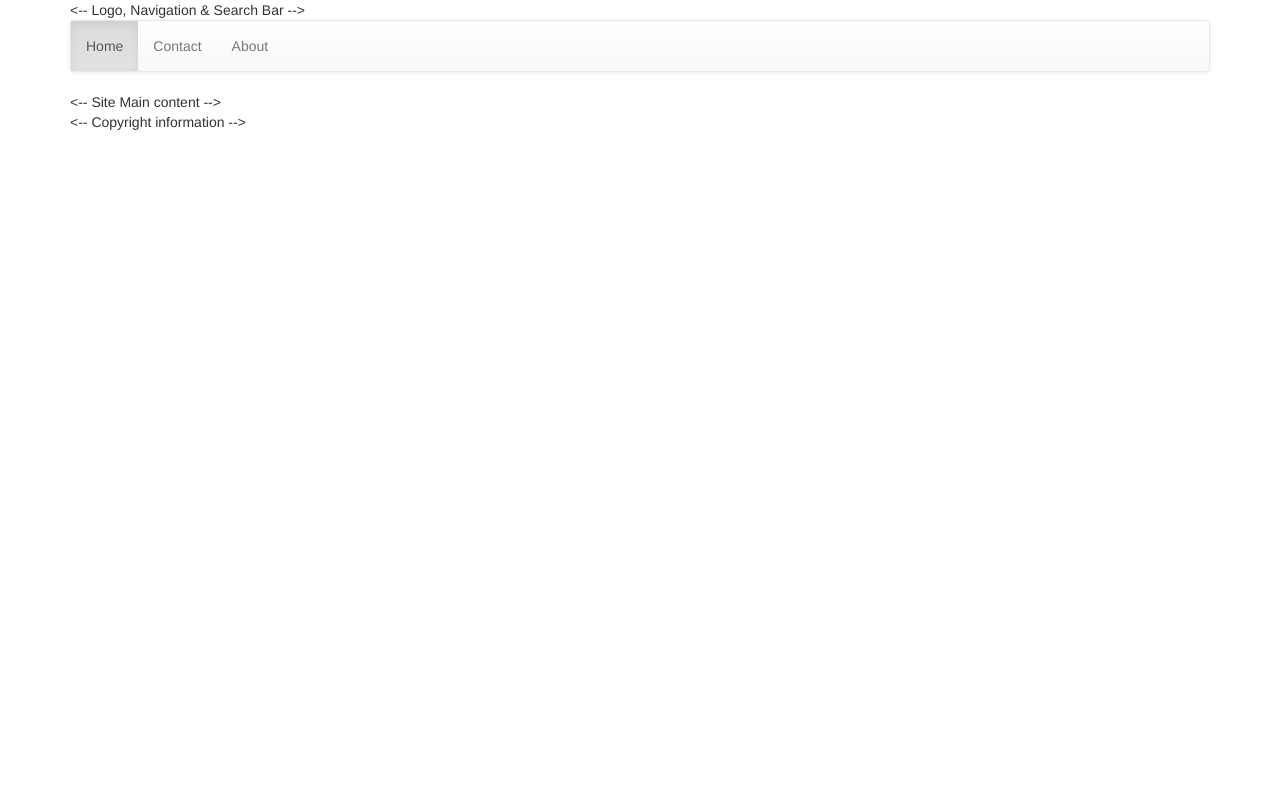
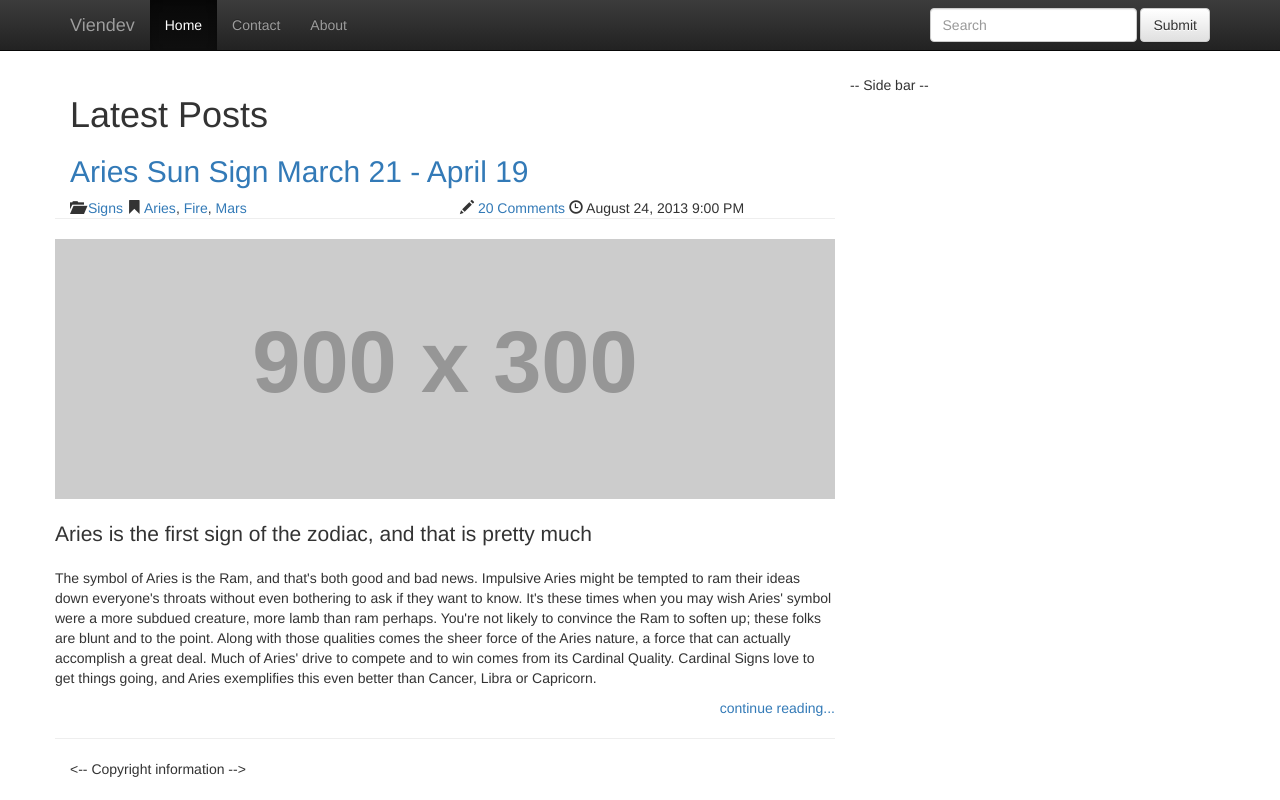
Before and after one commit to vienitdev/bootstraptemplate, a plain HTML site: page index.html in a window 1280 px wide. Drawn offline with Linux system fonts and the light colour scheme; placeholder pictures from the web are drawn by us.

Commit message:
the first commit

```diff
--- /dev/null
+++ b/css/blog.css
@@ -0,0 +1,3 @@
+body {
+    margin-top: 75px;
+}
--- a/index.html
+++ b/index.html
@@ -9,16 +9,31 @@
         <!-- Bootstrap CSS file -->
         <link href="bootstrap-3.3.6-dist/css/bootstrap.min.css" rel="stylesheet"/>
         <link href="bootstrap-3.3.6-dist/css/bootstrap-theme.min.css" rel="stylesheet"/>
+        <link href="css/blog.css" rel="stylesheet"/>
     </head>
     <body>
         <!-- Jquery and Bootstrap Script files -->
         <script src="jquery-2.2.1.js"></script>
         <script src="bootstrap-3.3.6-dist/js/bootstrap.min.js"></script>
 
-        <header>
+        <header class="navbar navbar-inverse navbar-fixed-top bs-docs-nav" role="banner">
             <div class="container">
-                <-- Logo, Navigation & Search Bar -->
-                <nav class="navbar navbar-default">
+                <div class="navbar-header">
+                    <button class="navbar-toggle" type="button" data-toggle="collapse" data-target=".bs-navbar-collapse">
+                        <span class="sr-only">Toggle navigation</span>
+                        <span class="icon-bar"></span>
+                        <span class="icon-bar"></span>
+                        <span class="icon-bar"></span>
+                    </button>
+                    <a href="index.html" class="navbar-brand">Viendev</a>
+                </div>
+                <nav class="collapse navbar-collapse bs-navbar-collapse" role="navigation">
+                    <form class="navbar-form navbar-right" role="search">
+                        <div class="form-group">
+                            <input type="text" class="form-control" placeholder="Search">
+                        </div>
+                        <button type="submit" class="btn btn-default">Submit</button>
+                    </form>
                     <ul class="nav navbar-nav">
                         <li class="active"><a href="#">Home</a></li>
                         <li><a href="#">Contact</a></li>
@@ -29,7 +44,46 @@
         </header>
 
         <div id="body" class="container">
-            <-- Site Main content -->
+            <div class="row">
+                <div class="col-md-8">
+                    <h1>Latest Posts</h1>
+                    <article>
+                        <h2><a href="singlepost.html">Aries Sun Sign March 21 - April 19</a></h2>
+                        <div class="row">
+                            <div class="group1 col-sm-6 col-md-6">
+                                <span class="glyphicon glyphicon-folder-open"></span> <a href="#">Signs</a>
+                                    <span class="glyphicon glyphicon-bookmark"></span> <a href="#">Aries</a>,
+                                    <a href="#">Fire</a>, <a href="#">Mars</a>
+                            </div>
+                            <div class="group2 col-sm-6 col-md-6">
+                                <span class="glyphicon glyphicon-pencil"></span> <a href="singlepost.html#comments">20 Comments</a>
+                                <span class="glyphicon glyphicon-time"></span> August 24, 2013 9:00 PM
+                            </div>
+
+                            <hr>
+
+                            <img src="http://placehold.it/900x300" class="img-responsive">
+
+                            <br />
+
+                            <p class="lead">Aries is the first sign of the zodiac, and that is pretty much</p>
+                            <p>The symbol of Aries is the Ram, and that's both good and bad news. Impulsive Aries might be tempted to ram their ideas down everyone's throats without even bothering to ask if they want to know. It's these times when you may wish Aries' symbol were a more subdued creature, more lamb than ram perhaps. You're not likely to convince the Ram to soften up; these folks are blunt and to the point. Along with those qualities comes the sheer force of the Aries nature, a force that can actually accomplish a great deal. Much of Aries' drive to compete and to win comes from its Cardinal Quality. Cardinal Signs love to get things going, and Aries exemplifies this even better than Cancer, Libra or Capricorn.
+                            </p>
+                            <p class="text-right">
+                                <a href="singlepost.html" class="text-right">
+                                    continue reading...
+                                </a>
+                            </p>
+
+                            <hr>
+
+                        </div>
+                    </article>
+                </div>
+                <div class="col-md-4">
+                    -- Side bar --
+                </div>
+            </div>
         </div>
 
         <footer>
```
